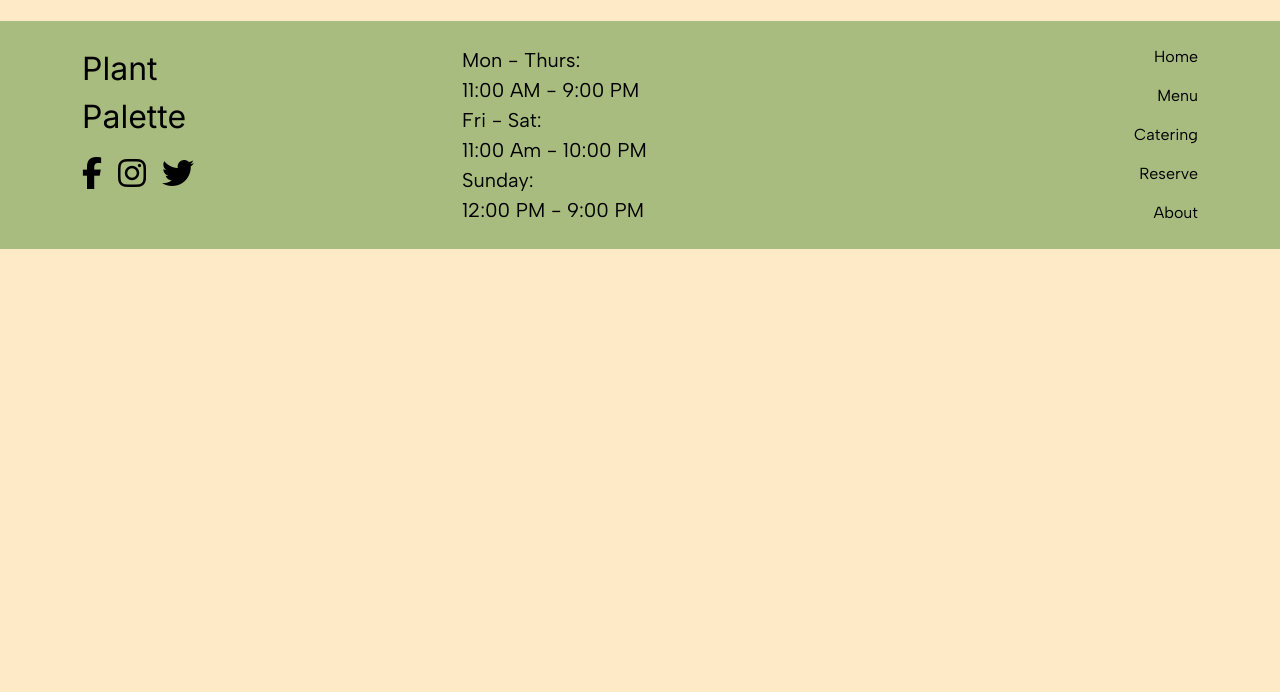
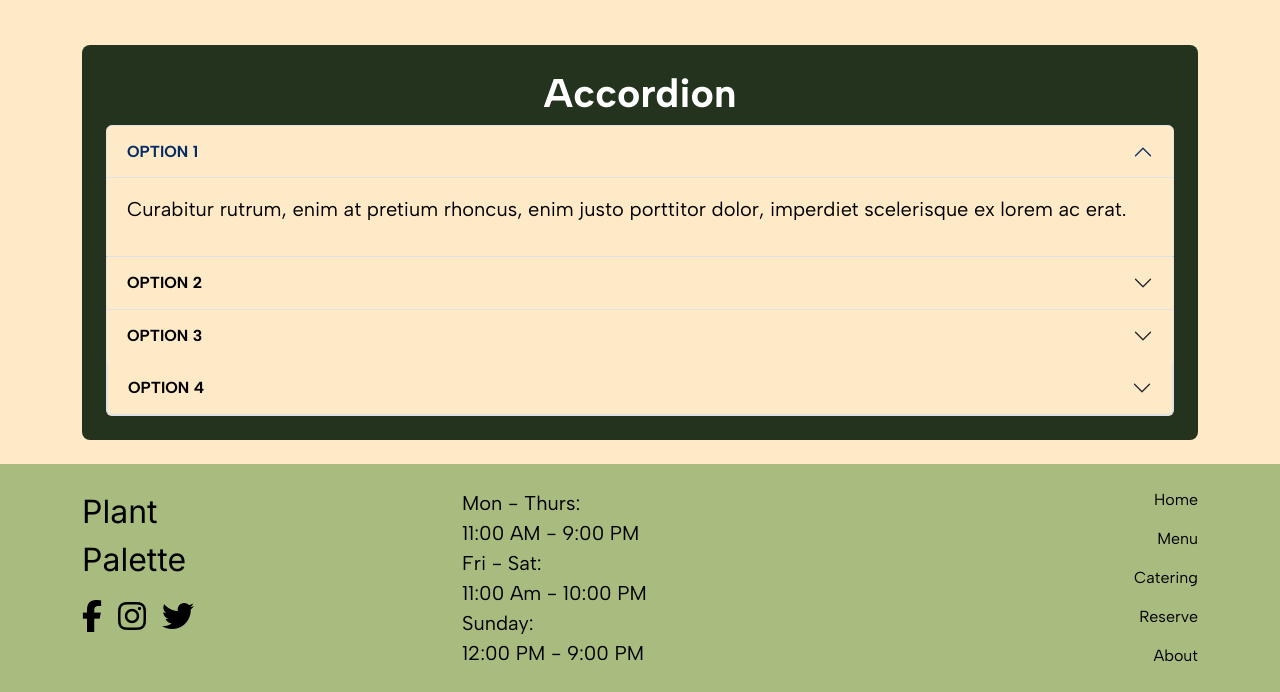
Before and after one commit to brun0412/mtm6201-final, a plain HTML site: page reserve.html in a window 1280 px wide. Shown: the part 1779-2471 px from the top of the page. Before the commit the page ends 2028 px from the top, so only its background shows below. Drawn offline with nearby package versions, Linux system fonts and the light colour scheme.

Commit message:
build and style accordion section in reserve page

```diff
--- a/css/main.css
+++ b/css/main.css
@@ -434,6 +434,10 @@ button.bubr {
     aspect-ratio: 1;
 }
 
+.accordion-button:not(.collapsed) {
+    background-color: var(--bs-body-bg);
+}
+
 @media screen and (min-width: 768px) {
     .hero {
         height: 360px;
--- a/reserve.html
+++ b/reserve.html
@@ -115,6 +115,63 @@
             </div>
         </div>
     </section>
+    <!-- filler 2 -->
+    <section class="fill2 p-4">
+        <div class="container-xl">
+            <div class="color-tertiary p-4 curve">
+                <h2 class="text-center">Accordion</h2>
+                <div class="accordion" id="accordionExample">
+                    <div class="accordion-item">
+                        <h2 class="accordion-header">
+                        <button class="accordion-button" type="button" data-bs-toggle="collapse" data-bs-target="#collapseOne" aria-expanded="true" aria-controls="collapseOne">
+                            Option 1
+                        </button>
+                        </h2>
+                        <div id="collapseOne" class="accordion-collapse collapse show" data-bs-parent="#accordionExample">
+                        <div class="accordion-body">
+                            <p>Curabitur rutrum, enim at pretium rhoncus, enim justo porttitor dolor, imperdiet scelerisque ex lorem ac erat.</p>
+                        </div>
+                        </div>
+                    </div>
+                    <div class="accordion-item">
+                        <h2 class="accordion-header">
+                        <button class="accordion-button collapsed" type="button" data-bs-toggle="collapse" data-bs-target="#collapseTwo" aria-expanded="false" aria-controls="collapseTwo">
+                            Option 2
+                        </button>
+                        </h2>
+                        <div id="collapseTwo" class="accordion-collapse collapse" data-bs-parent="#accordionExample">
+                        <div class="accordion-body">
+                            <p>Curabitur rutrum, enim at pretium rhoncus, enim justo porttitor dolor, imperdiet scelerisque ex lorem ac erat.</p>
+                        </div>
+                        </div>
+                    </div>
+                    <div class="accordion-item">
+                        <h2 class="accordion-header">
+                        <button class="accordion-button collapsed" type="button" data-bs-toggle="collapse" data-bs-target="#collapseThree" aria-expanded="false" aria-controls="collapseThree">
+                            Option 3
+                        </button>
+                        </h2>
+                        <div id="collapseThree" class="accordion-collapse collapse" data-bs-parent="#accordionExample">
+                        <div class="accordion-body">
+                            <p>Curabitur rutrum, enim at pretium rhoncus, enim justo porttitor dolor, imperdiet scelerisque ex lorem ac erat.</p>
+                        </div>
+                    </div>
+                    <div class="accordion-item">
+                        <h2 class="accordion-header">
+                        <button class="accordion-button collapsed" type="button" data-bs-toggle="collapse" data-bs-target="#collapseThree" aria-expanded="false" aria-controls="collapseThree">
+                            Option 4
+                        </button>
+                        </h2>
+                        <div id="collapseThree" class="accordion-collapse collapse" data-bs-parent="#accordionExample">
+                        <div class="accordion-body">
+                            <p>Curabitur rutrum, enim at pretium rhoncus, enim justo porttitor dolor, imperdiet scelerisque ex lorem ac erat.</p>
+                        </div>
+                    </div>
+                </div>
+            </div>
+        </div>
+        </div>
+    </section>
     <!-- footer below -->
     <footer class="footer color-secondary text-black px-4">
         <div class="container-xl">
```
